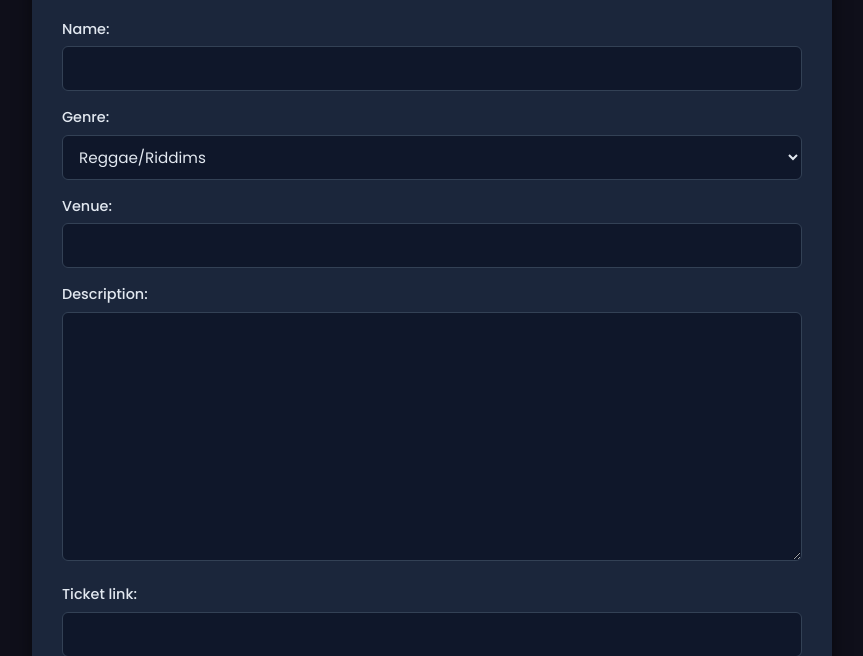
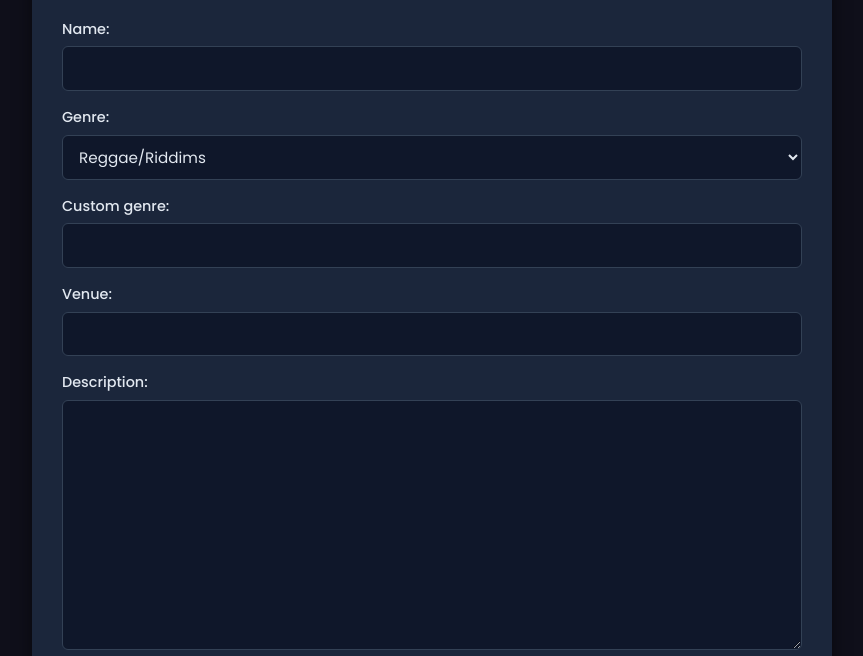
Before and after one commit to Mwaura023/mwauaratony-playlist, a Django app: page /events/add/ in a window 1280 px wide. Shown: the part 191-847 px from the top of the page, without its empty margins (208-1071 px from the left). Run offline with Django 5.2, Linux system fonts and the light colour scheme.

```diff
--- a/playlist/forms.py
+++ b/playlist/forms.py
@@ -18,7 +18,17 @@ class EventForm(forms.ModelForm):
 
     class Meta:
         model = Event
-        fields = ['name', 'genre', 'venue', 'description', 'ticket_link', 'image_url']
+        fields = ['name', 'genre', 'custom_genre', 'venue', 'description', 'ticket_link', 'image_url']
+
+    def clean(self):
+        cleaned_data = super().clean()
+        genre = cleaned_data.get('genre')
+        custom_genre = cleaned_data.get('custom_genre')
+
+        if genre == 'other' and not custom_genre:
+            self.add_error('custom_genre', 'Please specify the event type if you select Other.')
+
+        return cleaned_data
 
     def save(self, commit=True):
         instance = super().save(commit=False)
--- a/playlist/models.py
+++ b/playlist/models.py
@@ -43,10 +43,12 @@ class Event(models.Model):
         ('mugithi', 'Mugithi'),
         ('rnb', 'RnB'),
         ('soul', 'Soul'),
+        ('other', 'Other'),
     ]
 
     name = models.CharField(max_length=200)
     genre = models.CharField(max_length=50, choices=GENRE_CHOICES, default='reggae')
+    custom_genre = models.CharField(max_length=100, blank=True, null=True)
     date = models.DateTimeField()
     venue = models.CharField(max_length=200)
     description = models.TextField(blank=True)
--- a/playlist/templates/playlist/add_event.html
+++ b/playlist/templates/playlist/add_event.html
@@ -109,6 +109,12 @@
         <!-- Event Form -->
         {{ form.as_p }}
 
+        <!-- Custom Genre Field (hidden unless "Other" is selected) -->
+        <div class="form-group" id="custom-genre-field" style="display:none;">
+            <label for="id_custom_genre">Custom Genre</label>
+            <input type="text" name="custom_genre" id="id_custom_genre" class="form-control" placeholder="Enter your event type">
+        </div>
+
         <!-- Ticket Options -->
         <h4 style="margin-top:20px;">🎟 Ticket Options</h4>
         <div id="tickets">
@@ -163,5 +169,24 @@ function removeTicket(button) {
         totalForms.value = parseInt(totalForms.value) - 1;
     }
 }
+
+// Toggle custom genre input
+document.addEventListener("DOMContentLoaded", function() {
+    const genreSelect = document.getElementById("id_genre");
+    const customGenreField = document.getElementById("custom-genre-field");
+
+    function toggleCustomGenre() {
+        if (genreSelect.value === "other") {
+            customGenreField.style.display = "block";
+        } else {
+            customGenreField.style.display = "none";
+        }
+    }
+
+    if (genreSelect) {
+        genreSelect.addEventListener("change", toggleCustomGenre);
+        toggleCustomGenre();
+    }
+});
 </script>
 {% endblock %}
```
Also changed, not shown: playlist/templates/playlist/events.html (+12 -3 lines), db.sqlite3, playlist/migrations/0010_event_custom_genre_alter_event_genre.py (added).
